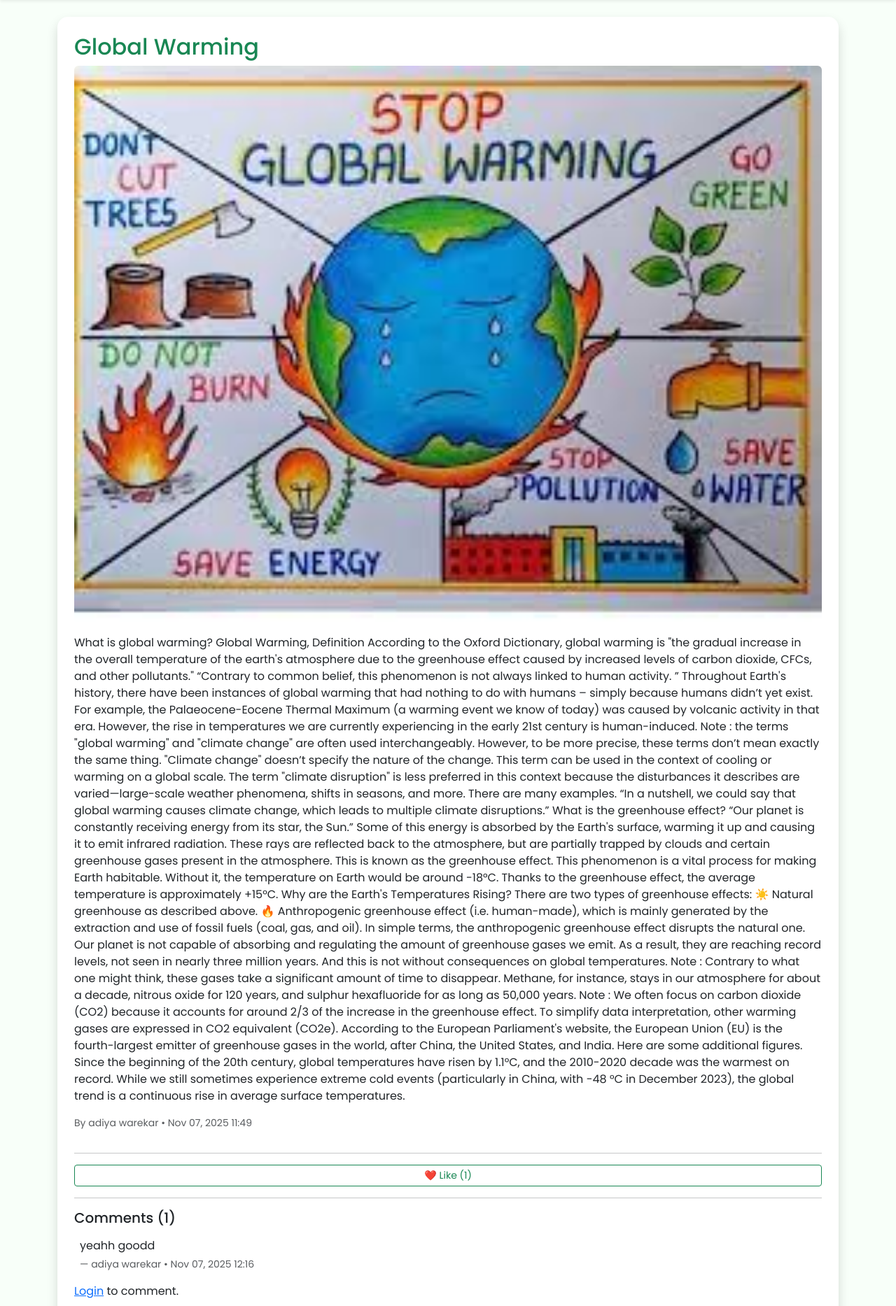
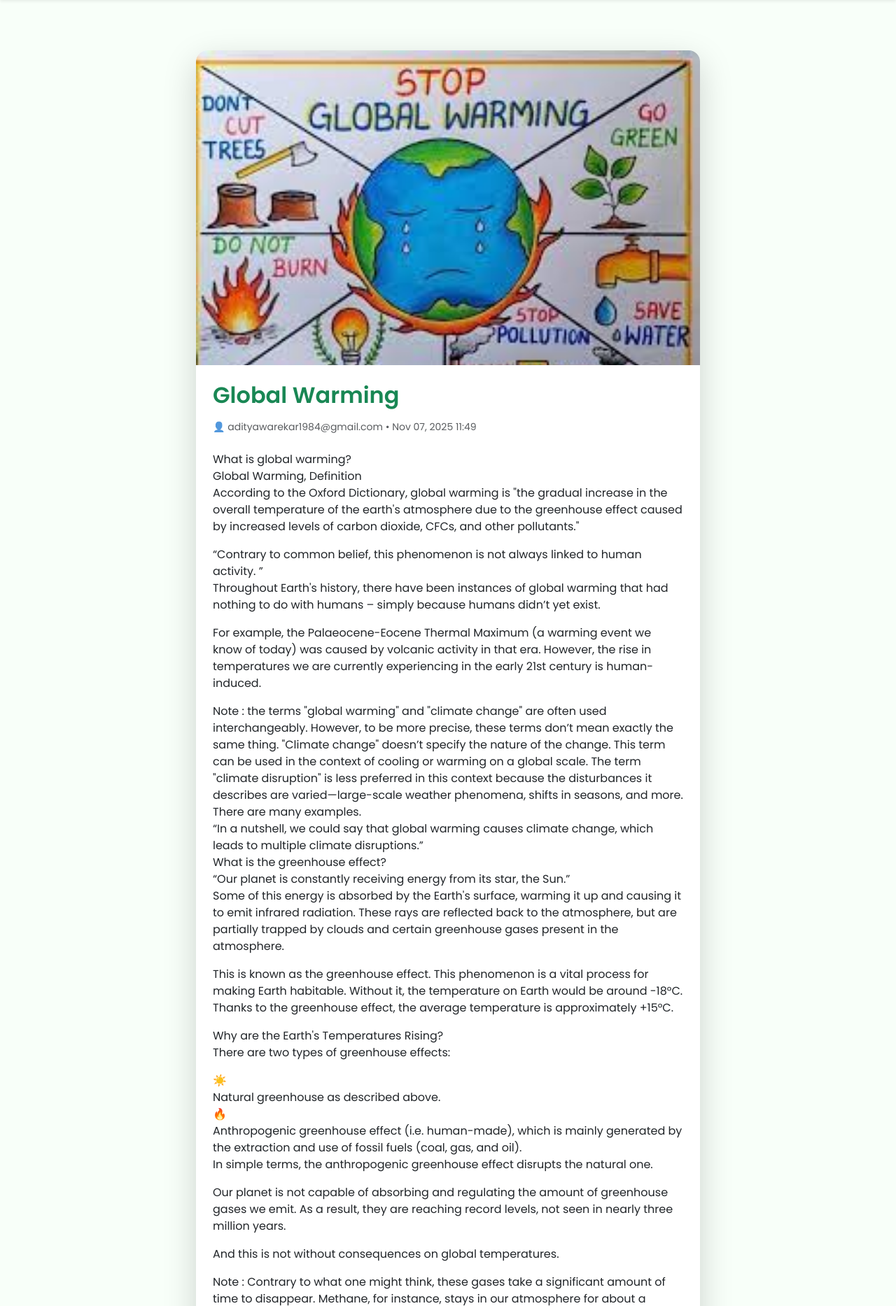
Before and after one commit to adityawarekar/Blog_APP, a Django app: a page that uses blog/templates/blog/base.html in a window 1280 px wide. Shown: the part 68-1935 px from the top of the page at 70% size. Run offline with Django 5.2, Linux system fonts and the light colour scheme; data comes from the database, SQL or seed files in the repository; both versions use the stored data as it was after the commit.

Commit message:
changed ui and added some cards and etc

```diff
--- a/blog/templates/blog/base.html
+++ b/blog/templates/blog/base.html
@@ -144,7 +144,7 @@
 
 
   <footer>
-    🌱 <strong>GreenBlog</strong> — Created with love by Aditya
+    🌱 <strong>GreenBlog</strong> — Created by Aditya
     <br>© {{ now|date:"Y" }} All rights reserved.
   </footer>
 
--- a/blog/templates/blog/post_detail.html
+++ b/blog/templates/blog/post_detail.html
@@ -1,17 +1,41 @@
 {% extends 'blog/base.html' %}
+{% load static %}
 {% block title %}{{ post.title }}{% endblock %}
+
 {% block content %}
-<div class="card shadow p-4">
-  <h2 class="text-success">{{ post.title }}</h2>
+<div class="container my-5">
+  <div class="row justify-content-center">
+    <div class="col-lg-8 col-md-10">
+      <div class="card border-0 shadow-lg rounded-4 overflow-hidden">
+
         {% if post.image %}
-    <img src="{{ post.image.url }}" class="img-fluid mb-3 rounded">
+          <div class="post-image-container">
+            <img src="{{ post.image.url }}" alt="{{ post.title }}" class="post-image">
+          </div>
+        {% else %}
+          <div class="post-image-container">
+            <img src="{% static 'default.jpg' %}" alt="default image" class="post-image">
+          </div>
         {% endif %}
-  <p>{{ post.content }}</p>
-  <p class="text-muted small">By {{ post.author.first_name }} • {{ post.date_posted|date:"M d, Y H:i" }}</p>
 
-  <hr>
+        <div class="card-body p-4">
+          <h2 class="fw-bold text-success mb-3">{{ post.title }}</h2>
+          <p class="text-muted small mb-4">
+            👤 {{ post.author.username }} • {{ post.date_posted|date:"M d, Y H:i" }}
+          </p>
 
-  <button class="btn btn-outline-success btn-sm" id="likeBtn">❤️ Like ({{ post.likes.count }})</button>
+          <p class="lead" style="line-height: 1.8; color: #333;">
+            {{ post.content|linebreaks }}
+          </p>
+
+          <hr class="my-4">
+
+          <!-- Like Button -->
+          <div class="d-flex align-items-center mb-3">
+            <button class="btn btn-outline-success rounded-pill px-4" id="likeBtn">
+              ❤️ Like ({{ post.likes.count }})
+            </button>
+          </div>
 
           <script>
           document.getElementById('likeBtn').onclick = async () => {
@@ -22,25 +46,74 @@
           };
           </script>
 
-  <hr>
-  <h5>Comments ({{ post.comments.count }})</h5>
+          <!-- Comments -->
+          <hr class="my-4">
+          <h5 class="fw-bold text-success mb-3">💬 Comments ({{ post.comments.count }})</h5>
+
           {% for comment in post.comments.all %}
-  <div class="card mb-2 p-2">
+            <div class="card mb-3 border-0 bg-light shadow-sm p-3 rounded-3">
               <p class="mb-1">{{ comment.content }}</p>
               <small class="text-muted">— {{ comment.author.first_name }} • {{ comment.created_at|date:"M d, Y H:i" }}</small>
             </div>
           {% empty %}
-  <p>No comments yet.</p>
+            <p class="text-muted">No comments yet.</p>
           {% endfor %}
 
           {% if user.is_authenticated %}
             <form method="POST" class="mt-3">
               {% csrf_token %}
-    <textarea name="content" rows="3" class="form-control mb-2" placeholder="Write a comment..." required></textarea>
-    <button class="btn btn-success">Add Comment</button>
+              <textarea name="content" rows="3" class="form-control mb-3 shadow-sm" placeholder="✍️ Write a comment..." required></textarea>
+              <button class="btn btn-success rounded-pill px-4">Add Comment</button>
             </form>
           {% else %}
-  <p><a href="{% url 'login' %}">Login</a> to comment.</p>
+            <p class="mt-3"><a href="{% url 'login' %}" class="text-success fw-semibold">Login</a> to comment.</p>
           {% endif %}
         </div>
+
+        <div class="card-footer bg-light border-0 text-center py-3">
+          <a href="{% url 'home' %}" class="btn btn-success rounded-pill px-4">⬅ Back to Home</a>
+        </div>
+      </div>
+    </div>
+  </div>
+</div>
+
+<style>
+  .post-image-container {
+    width: 100%;
+    max-height: 450px;
+    overflow: hidden;
+    background-color: #f9fff9;
+  }
+
+  .post-image {
+    width: 100%;
+    height: auto;
+    display: block;
+    object-fit: cover;
+    transition: transform 0.4s ease;
+  }
+
+  .post-image:hover {
+    transform: scale(1.02);
+  }
+
+  .card {
+    transition: transform 0.3s ease, box-shadow 0.3s ease;
+  }
+
+  .card:hover {
+    transform: translateY(-3px);
+    box-shadow: 0 8px 25px rgba(0, 0, 0, 0.08);
+  }
+
+  textarea.form-control {
+    border-radius: 12px;
+    resize: none;
+  }
+
+  .btn-outline-success:hover {
+    color: #fff;
+  }
+</style>
 {% endblock %}
```
Also changed, not shown: blog/templates/blog/explore.html (+41 -18 lines), blog/templates/blog/home.html (+70 -10 lines), db.sqlite3. Lines whose indentation alone changed are shown as unchanged.
